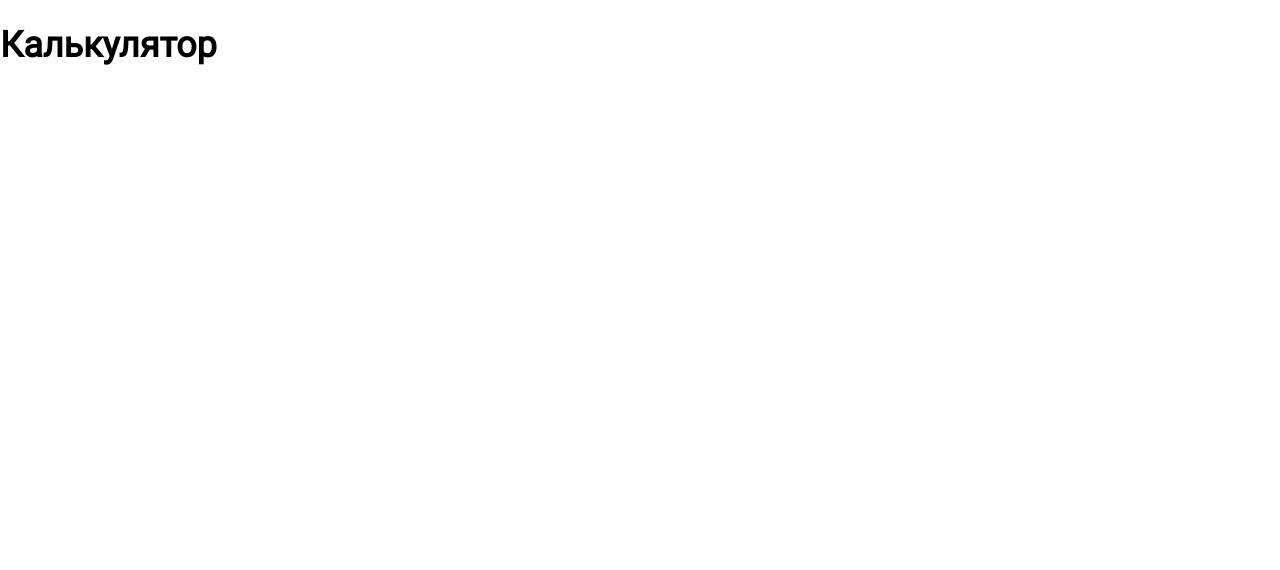
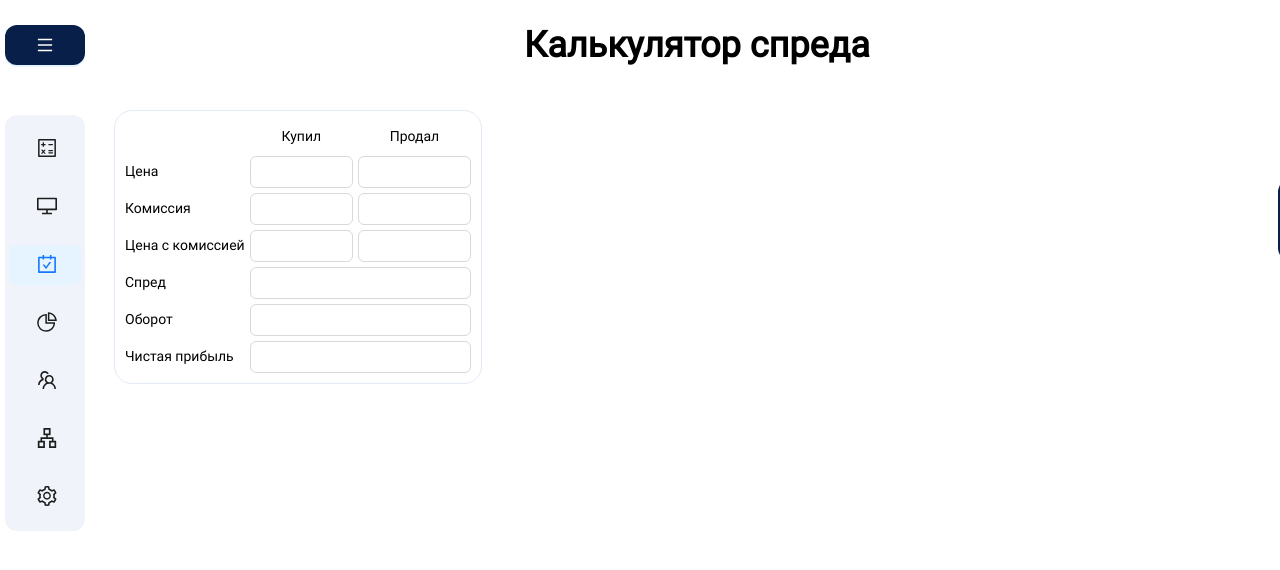
Before and after one commit to DelMaradinho/P2P-Keeper, a React (Create React App) app: page /calculator in a window 1280 px wide. Shown: the top 570 px of the page. Built offline with nearby package versions, Linux system fonts and the light colour scheme.

Commit message:
feat: calculator items

```diff
--- /dev/null
+++ b/src/components/CalculatorItem/CalculatorItem.js
@@ -0,0 +1,96 @@
+import React, { useEffect, useState } from "react";
+import { Button, Input, Menu } from "antd";
+import "./CalculatorItem.scss";
+
+const CalculatorItem = () => {
+  const [data, setData] = useState([]);
+  const [priceSell, setPriceSell] = useState("");
+  const [commissionSell, setCommissionSell] = useState("");
+  const [priceWithCommissionSell, setPriceWithCommissionSell] = useState("");
+  const [priceBuy, setPriceBuy] = useState("");
+  const [commissionBuy, setCommissionBuy] = useState("");
+  const [priceWithCommissionBuy, setPriceWithCommissionBuy] = useState("");
+
+  useEffect(() => {
+    if (priceSell && commissionSell) {
+      const result = priceSell * (1 - commissionSell);
+      setPriceWithCommissionSell(result);
+    }
+  }, [priceSell, commissionSell]);
+
+  useEffect(() => {
+    if (priceBuy && commissionBuy) {
+      const result = priceBuy * (1 - commissionBuy);
+      setPriceWithCommissionBuy(result);
+    }
+  }, [priceBuy, commissionBuy]);
+
+  // function handleChange(key, fieldName, value, isNumber = false) {
+  //   // Если isNumber равен true, проверяем значение на соответствие регулярному выражению
+  //   const re = /^(\d+[.,]?\d*|[.,]\d+)$/;
+  //   if (isNumber && value !== "" && !re.test(value)) return;
+
+  //   const newValue = isNumber ? value.replace(",", ".") : value;
+
+  //   setdata((prevData) => {
+  //     const newData = [...prevData];
+  //     const objIndex = newData.findIndex((obj) => obj.key === key);
+
+  //     if (objIndex === -1) return prevData; // если объект не найден, вернем неизмененное состояние
+
+  //     newData[objIndex][fieldName] = newValue;
+  //     return newData;
+  //   });
+  // }
+
+  return (
+    <div className="calculator__container">
+      <div className="calculator__blank"></div>
+      <div className="calculator__buy">Купил</div>
+      <div className="calculator__sell">Продал</div>
+      <div className="calculator__price">Цена</div>
+      <div className="calculator__price__buy">
+        <Input value={priceBuy} onChange={(e) => setPriceBuy(e.target.value)} />
+      </div>
+      <div className="calculator__price__sell">
+        <Input
+          value={priceSell}
+          onChange={(e) => setPriceSell(e.target.value)}
+        />
+      </div>
+      <div className="calculator__commission">Комиссия</div>
+      <div className="calculator__commission__buy">
+        <Input
+          value={commissionBuy}
+          onChange={(e) => setCommissionBuy(e.target.value)}
+        />
+      </div>
+      <div className="calculator__commission__sell">
+        <Input
+          value={commissionSell}
+          onChange={(e) => setCommissionSell(e.target.value)}
+        />
+      </div>
+      <div className="calculator__priceWithCommission">Цена с комиссией</div>
+      <div className="calculator__priceWithCommission__buy">
+        <Input value={priceWithCommissionBuy} readOnly />
+      </div>
+      <div className="calculator__priceWithCommission__sell">
+        <Input value={priceWithCommissionSell} readOnly />
+      </div>
+      <div className="calculator__spread">Спред</div>
+      <div className="calculator__spread__amount">
+        <Input />
+      </div>
+      <div className="calculator__turnover">Оборот</div>
+      <div className="calculator__turnover__amount">
+        <Input />
+      </div>
+      <div className="calculator__netProfit">Чистая прибыль</div>
+      <div className="calculator__netProfit__amount">
+        <Input />
+      </div>
+    </div>
+  );
+};
+export default CalculatorItem;
--- /dev/null
+++ b/src/components/CalculatorItem/CalculatorItem.scss
@@ -0,0 +1,82 @@
+.calculator{
+    &__container {
+        display: grid;
+        align-content: center;
+        grid-template:
+        "blank buy sell"
+        "price price__buy price__sell"
+        "commission commission__buy commission__sell"
+        "priceWithCommission priceWithCommission__buy priceWithCommission__sell"
+        "spread spread__amount spread__amount"
+        "turnover turnover__amount turnover__amount"
+        "netProfit netProfit__amount netProfit__amount"
+        ;
+        width: 368px;
+        gap: 5px;
+        padding: 10px;
+        border: 1px solid #e3e9f6;
+        box-sizing: border-box;
+        border-radius: 18px;
+        line-height: 30px;
+        &:hover {
+            background-color: rgb(240, 243, 249);
+        }
+    }
+    &__blank{
+        grid-area: blank;
+    }
+    &__buy{
+        grid-area: buy;
+        text-align: center;
+    }
+    &__sell{
+        grid-area: sell;
+        text-align: center;
+    }
+    &__price{
+        grid-area: price;
+        &__buy{
+            grid-area: price__buy;
+        }
+        &__sell{
+            grid-area: price__sell;
+        }
+    }
+    &__commission{
+        grid-area: commission;
+        &__buy{
+            grid-area: commission__buy;
+        }
+        &__sell{
+            grid-area: commission__sell;
+        }
+    }
+    &__priceWithCommission{
+        grid-area: priceWithCommission;
+        &__buy{
+            grid-area: priceWithCommission__buy;
+        }
+        &__sell{
+            grid-area: priceWithCommission__sell;
+        }
+    }
+    &__spread{
+        grid-area: spread;
+        &__amount{
+            grid-area: spread__amount;
+        }
+    }
+    &__turnover{
+        grid-area: turnover;
+        &__amount{
+            grid-area: turnover__amount;
+        }
+    }
+    &__netProfit{
+        grid-area: netProfit;
+        &__amount{
+            grid-area: netProfit__amount;
+        }
+    }
+
+}
--- a/src/components/CustomTable/CustomTable.scss
+++ b/src/components/CustomTable/CustomTable.scss
@@ -1,7 +1,7 @@
 .table {
   &__container {
     width: 1144px;
-    margin: 30px 30px 30px 114px;
+    margin: 20px 20px 20px 0;
     border-collapse: collapse;
     display: flex;
     flex-direction: column;
--- a/src/components/NewFormulaButton/NewFormulaButton.js
+++ b/src/components/NewFormulaButton/NewFormulaButton.js
@@ -3,7 +3,7 @@ import { PlusCircleOutlined } from "@ant-design/icons";
 import { Button } from "antd";
 import "./NewFormulaButton.scss";
 
-const NewFormulaButton = ({ handleAddRow }) => {
+const NewFormulaButton = ({ addFunction, buttonText }) => {
   return (
     <div className="newFormula">
       <Button
@@ -11,7 +11,7 @@ const NewFormulaButton = ({ handleAddRow }) => {
         shape="round"
         size="large"
         icon={<PlusCircleOutlined style={{ fontSize: 20 }} />}
-        onClick={handleAddRow}
+        onClick={addFunction}
         style={{
           height: 80,
           zIndex: 100,
@@ -21,9 +21,7 @@ const NewFormulaButton = ({ handleAddRow }) => {
           backgroundColor: "rgba(8, 31, 73, 1)",
         }}
       >
-        Добавить
-        <br />
-        сделку
+        {buttonText}
       </Button>
     </div>
   );
--- /dev/null
+++ b/src/pages/calculator/calculator.scss
@@ -0,0 +1,29 @@
+.App {
+    display: flex;
+}
+
+.right {
+    display: flex;
+    flex-wrap: wrap;
+    margin: 0 0 0 114px;
+    font-size: 14px;
+    &__header{
+        flex-basis: 100%;
+    }
+    &__button{
+        &__container{
+            position: relative;
+        }
+    }
+}
+
+.calculators{
+    &__container {
+        width: 1144px;
+        display: grid;
+        grid-template-columns: repeat(3, 1fr);
+        gap: 20px;
+        padding: 20px 0;
+        margin-right: 20px;
+    }
+}
--- a/src/pages/calculator/index.js
+++ b/src/pages/calculator/index.js
@@ -1,7 +1,36 @@
+import { useState } from "react";
+import CalculatorItem from "../../components/CalculatorItem/CalculatorItem";
+import MainMenu from "../../components/MainMenu/MainMenu";
+import "./calculator.scss";
+import NewFormulaButton from "../../components/NewFormulaButton/NewFormulaButton";
+
 function Calculator() {
+  const buttonText = (
+    <span>
+      Добавить
+      <br />
+      формулу
+    </span>
+  );
+  const [items, setItems] = useState([<CalculatorItem key={0} />]);
+
+  const addItem = () => {
+    const newItem = <CalculatorItem key={items.length} />;
+    setItems([newItem, ...items]);
+  };
+
   return (
     <div className="App">
-      <h1>Калькулятор</h1>
+      <div className="left">
+        <MainMenu />
+      </div>
+      <div className="right">
+        <h1 className="right__header">Калькулятор спреда</h1>
+        <div className="calculators__container">{items}</div>
+        <div className="right__button__container">
+          <NewFormulaButton addFunction={addItem} buttonText={buttonText} />
+        </div>
+      </div>
     </div>
   );
 }
--- a/src/pages/history/index.js
+++ b/src/pages/history/index.js
@@ -8,6 +8,13 @@ import dayjs from "dayjs";
 
 function History() {
   const [data, setData] = useState([]);
+  const buttonText = (
+    <span>
+      Добавить
+      <br />
+      сделку
+    </span>
+  );
 
   useEffect(() => {
     setData(tableData);
@@ -42,7 +49,10 @@ function History() {
         <h1 className="right__header">История сделок</h1>
         <CustomTable tableData={data} />
         <div className="right__button__container">
-          <NewFormulaButton handleAddRow={handleAddRow} />
+          <NewFormulaButton
+            handleAddRow={handleAddRow}
+            buttonText={buttonText}
+          />
         </div>
       </div>
     </div>
```
